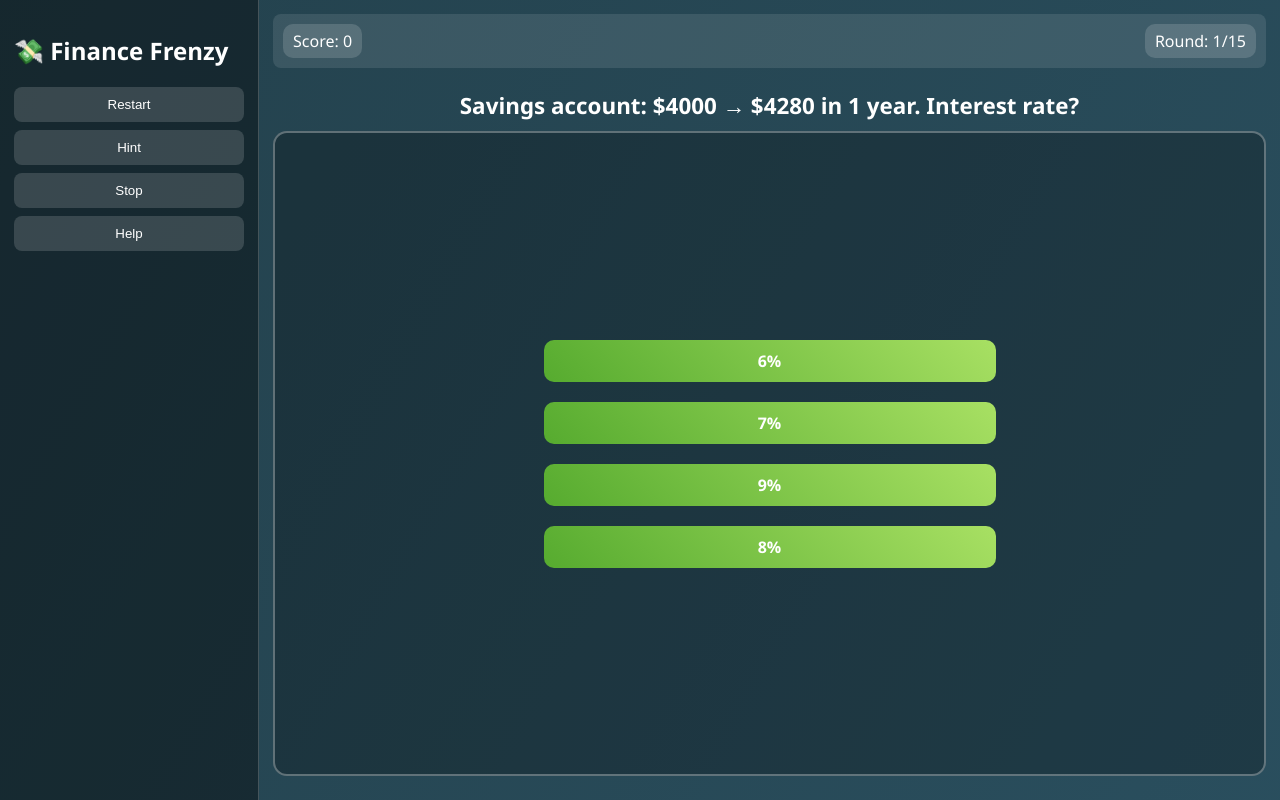
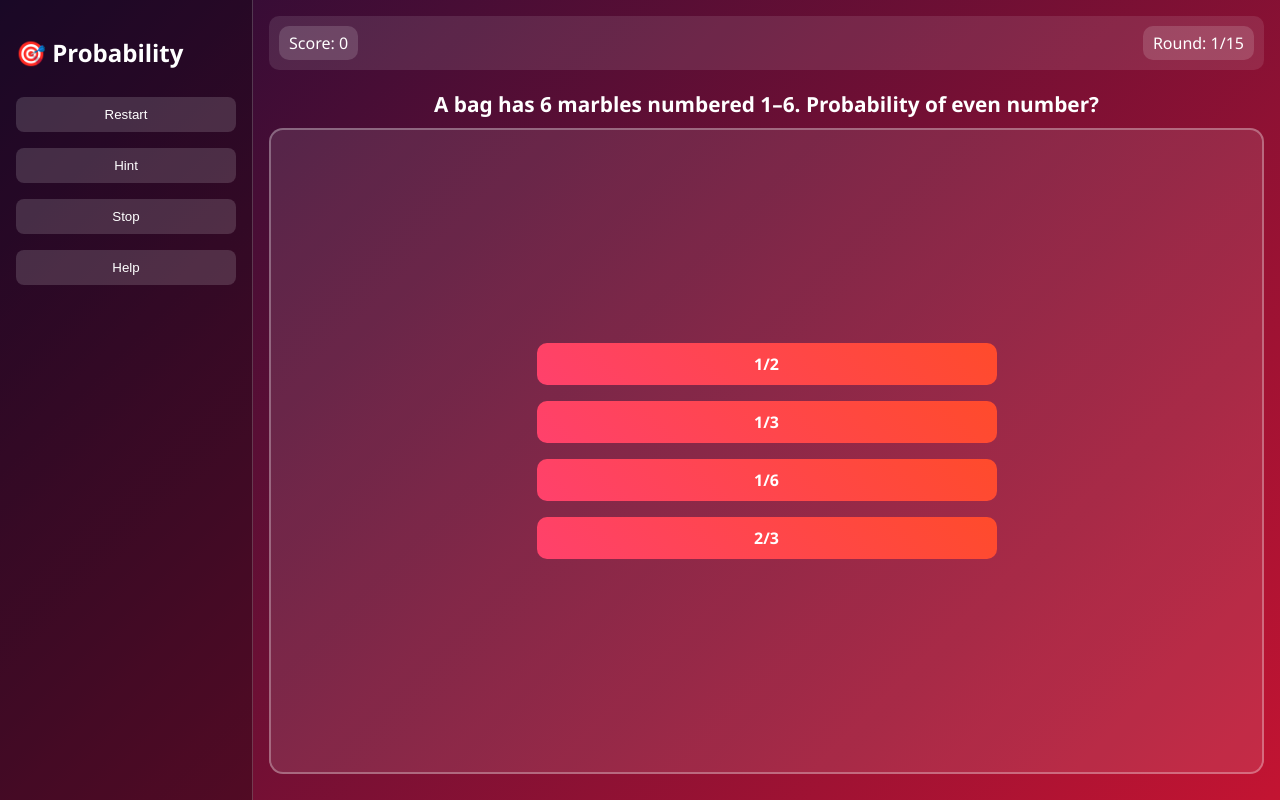
Before and after one commit to Expertmathtutoring/probability5-1, a plain HTML site: page index.html in a window 1280 px wide. Both pictures are taken after a click on the button "Restart". Drawn offline with Linux system fonts and the light colour scheme.

Commit message:
index.html

```diff
--- a/index.html
+++ b/index.html
@@ -1,39 +1,110 @@
 <!DOCTYPE html>
 <html lang="en">
 <head>
-<meta charset="UTF-8" />
-<meta name="viewport" content="width=device-width,initial-scale=1" />
-<title>💸 Finance Frenzy – Stage 5 Financial Mathematics</title>
+<meta charset="UTF-8">
+<meta name="viewport" content="width=device-width, initial-scale=1.0">
+<title>🎯 Probability Master – Stage 5 Challenge</title>
 <style>
-body{
-  margin:0;font-family:"Segoe UI",sans-serif;color:#fff;
-  background:linear-gradient(120deg,#0f2027,#203a43,#2c5364);
-  background-size:400% 400%;animation:bg 16s ease infinite;
-  display:flex;min-height:100vh;overflow:hidden;
+body {
+  margin:0;
+  font-family:"Segoe UI",sans-serif;
+  background:linear-gradient(135deg,#240b36,#c31432);
+  color:#fff;
+  min-height:100vh;
+  display:flex;
+  overflow:hidden;
 }
-@keyframes bg{0%{background-position:0%50%}50%{background-position:100%50%}100%{background-position:0%50%}}
-.sidebar{width:230px;background:rgba(0,0,0,.4);padding:14px;border-right:1px solid rgba(255,255,255,.2)}
-.tab{display:block;width:100%;margin:8px 0;padding:10px;border:none;border-radius:8px;
-  background:rgba(255,255,255,.15);color:#fff;cursor:pointer;transition:.2s}
-.tab:hover{background:rgba(255,255,255,.3)}
-.main{flex:1;display:flex;flex-direction:column;padding:14px}
-.topbar{display:flex;justify-content:space-between;align-items:center;flex-wrap:wrap;
-  background:rgba(255,255,255,.1);padding:10px;border-radius:8px;margin-bottom:12px}
-.badge{background:rgba(255,255,255,.15);padding:6px 10px;border-radius:10px}
-.question{text-align:center;font-weight:bold;font-size:1.4em;margin:10px auto}
-#gameArea{flex:1;display:flex;flex-direction:column;align-items:center;justify-content:center;
-  background:rgba(0,0,0,.25);border:2px solid rgba(255,255,255,.3);border-radius:14px;padding:20px}
-.choice{background:linear-gradient(45deg,#56ab2f,#a8e063);color:#fff;
-  font-weight:bold;margin:10px 0;padding:10px 16px;border-radius:10px;cursor:pointer;transition:.2s;width:80%;max-width:420px;text-align:center}
-.choice:hover{transform:scale(1.05);background:linear-gradient(45deg,#a8e063,#56ab2f)}
-.correct{background:#4caf50!important}
-.incorrect{background:#e53935!important}
-#message{text-align:center;margin-top:10px;font-weight:bold;font-size:1.1em}
+.sidebar {
+  width:220px;
+  background:rgba(0,0,0,0.3);
+  padding:16px;
+  border-right:1px solid rgba(255,255,255,0.2);
+}
+.tab {
+  width:100%;
+  margin:8px 0;
+  padding:10px;
+  border:none;
+  border-radius:8px;
+  background:rgba(255,255,255,0.15);
+  color:#fff;
+  cursor:pointer;
+  transition:0.2s;
+}
+.tab:hover {background:rgba(255,255,255,0.3);}
+.main {
+  flex:1;
+  display:flex;
+  flex-direction:column;
+  padding:16px;
+}
+.topbar {
+  display:flex;
+  justify-content:space-between;
+  background:rgba(255,255,255,0.1);
+  padding:10px;
+  border-radius:10px;
+  margin-bottom:10px;
+}
+.badge {
+  background:rgba(255,255,255,0.15);
+  padding:6px 10px;
+  border-radius:10px;
+}
+.question {
+  text-align:center;
+  font-weight:bold;
+  font-size:1.3em;
+  margin:10px auto;
+}
+#gameArea {
+  flex:1;
+  display:flex;
+  flex-direction:column;
+  align-items:center;
+  justify-content:center;
+  background:rgba(255,255,255,0.1);
+  border-radius:14px;
+  border:2px solid rgba(255,255,255,0.3);
+  padding:20px;
+}
+.choice {
+  background:linear-gradient(45deg,#ff416c,#ff4b2b);
+  color:#fff;
+  font-weight:bold;
+  margin:8px;
+  padding:10px 20px;
+  border-radius:10px;
+  cursor:pointer;
+  transition:0.3s;
+  width:80%;
+  max-width:420px;
+  text-align:center;
+}
+.choice:hover {transform:scale(1.05); background:linear-gradient(45deg,#ff4b2b,#ff416c);}
+.correct {background:#4caf50 !important;}
+.incorrect {background:#e53935 !important;}
+#message {
+  text-align:center;
+  margin-top:10px;
+  font-weight:bold;
+  font-size:1.1em;
+  transition:0.3s;
+}
+
+/* Fireworks */
+canvas#fireworks {
+  position:fixed;
+  left:0; top:0;
+  width:100%; height:100%;
+  pointer-events:none;
+}
 </style>
 </head>
 <body>
+
 <aside class="sidebar">
-<h2>💸 Finance Frenzy</h2>
+<h2>🎯 Probability</h2>
 <button class="tab" id="restartTab">Restart</button>
 <button class="tab" id="hintTab">Hint</button>
 <button class="tab" id="stopTab">Stop</button>
@@ -50,81 +121,143 @@ body{
   <div id="message"></div>
 </main>
 
+<canvas id="fireworks"></canvas>
+<audio id="cheer" src="https://cdn.pixabay.com/download/audio/2022/03/15/audio_6a692fd845.mp3?filename=applause-44774.mp3"></audio>
+
 <script>
-(()=>{
-const $=id=>document.getElementById(id);
-let score=0,round=0,active=false;
-const maxRounds=15;
+(() => {
+const $ = id => document.getElementById(id);
+let score = 0, round = 0, active = false;
+let current = null; // ✅ make current question global
+const maxRounds = 15;
 
-const questions=[
-  {q:"You invest $2000 at 4% compound interest for 3 years. Find the total amount.",
-   choices:["$2249.73","$2250","$2400","$2120"],
-   a:"$2249.73",hint:"Use A = P(1 + r)^t"},
-  {q:"A car worth $40,000 depreciates at 12% per year. Value after 2 years?",
-   choices:["$30,976","$31,000","$32,000","$28,000"],
-   a:"$30,976",hint:"Use V = P(1 − r)^t"},
-  {q:"Simple interest: $5000 at 7% for 4 years.",
-   choices:["$1400","$1350","$1500","$1200"],a:"$1400",hint:"I = P×R×T"},
-  {q:"You borrow $12,000 at 9% p.a. reducing balance for 3 years. Type of interest?",
-   choices:["Simple","Compound","Flat","GST"],a:"Reducing balance",hint:"Interest decreases each year"},
-  {q:"A laptop increases in price from $1200 to $1320. What % increase?",
-   choices:["8%","10%","12%","6%"],a:"10%",hint:"(Change ÷ Original)×100"},
-  {q:"You buy a TV for $1800 including 10% GST. Price before GST?",
-   choices:["$1620","$1650","$1680","$1700"],a:"$1636.36",hint:"Divide by 1.10"},
-  {q:"$10,000 invested at 5% comp. interest for 2 years. Find interest earned.",
-   choices:["$1025","$1000","$1050","$1100"],a:"$1025",hint:"A−P"},
-  {q:"A car loan of $25,000 depreciates 15% p.a. After 3 years value?",
-   choices:["$16,000","$18,100","$17,984","$19,000"],a:"$17,984",hint:"Use V=P(1−r)^t"},
-  {q:"Your income is $900/week; tax rate 20%. Net pay?",
-   choices:["$700","$720","$750","$760"],a:"$720",hint:"Subtract 20% tax"},
-  {q:"You invest $3000, earns $180 interest in 2 years. Rate?",
-   choices:["3%","2.5%","4%","6%"],a:"3%",hint:"I=P×R×T"},
-  {q:"You put $5000 in account at 6% compound for 5 years. Amount?",
-   choices:["$6691.13","$6500","$6600","$6800"],a:"$6691.13",hint:"A=P(1+r)^t"},
-  {q:"$800 phone depreciates 20%. New value?",
-   choices:["$640","$650","$660","$680"],a:"$640",hint:"80% of 800"},
-  {q:"Savings account: $4000 → $4280 in 1 year. Interest rate?",
-   choices:["6%","7%","8%","9%"],a:"7%",hint:"(Change ÷ Original)×100"},
-  {q:"$1000 grows to $1210 in 2 years compound interest. Annual rate?",
-   choices:["10%","5%","6%","8%"],a:"10%",hint:"Solve (1+r)^2 = 1.21"},
-  {q:"Your super fund earns 8% p.a. After 10 years $15,000 becomes?",
-   choices:["$32,383","$31,000","$33,000","$30,000"],a:"$32,383",hint:"A=P(1+r)^t"}
+const cheers = ["🎆 Fantastic!", "🎉 Amazing work!", "🔥 You’re unstoppable!", "🌟 Great reasoning!", "👏 Excellent probability logic!"];
+
+const questions = [
+  {q:"Two coins are tossed. What is the probability of getting exactly one head?", choices:["1/2","1/4","2/3","3/4"], a:"1/2", hint:"There are 4 outcomes: HH, HT, TH, TT."},
+  {q:"A die is rolled twice. What is the total number of possible outcomes?", choices:["36","12","18","24"], a:"36", hint:"6 × 6 outcomes."},
+  {q:"Event A and B are independent. If P(A)=0.4, P(B)=0.5, then P(A and B)=?", choices:["0.2","0.9","0.1","0.25"], a:"0.2", hint:"Multiply: 0.4 × 0.5."},
+  {q:"From a deck of 52 cards, P(getting a heart)=", choices:["1/4","1/13","1/2","1/26"], a:"1/4", hint:"There are 4 suits of equal size."},
+  {q:"If P(A)=0.7 and P(B)=0.5 and A, B are independent, find P(A or B).", choices:["0.85","1.2","0.35","0.65"], a:"0.85", hint:"Use formula: P(A)+P(B)-P(A∩B)."},
+  {q:"A spinner has 5 equal regions. Probability of NOT landing on red if 2 are red?", choices:["3/5","2/5","1/2","4/5"], a:"3/5", hint:"P(not red)=1−P(red)."},
+  {q:"Two dice are rolled. Probability that sum = 7?", choices:["1/6","1/12","1/36","1/3"], a:"1/6", hint:"Favourable pairs: (1,6),(2,5),(3,4),(4,3),(5,2),(6,1)."},
+  {q:"In a Venn diagram, events A and B overlap. What does the overlap represent?", choices:["A∪B","A∩B","A'","B'"], a:"A∩B", hint:"Intersection = both events occur."},
+  {q:"A bag has 4 red, 3 blue. One ball is drawn, not replaced, then another. Are these events independent?", choices:["No","Yes"], a:"No", hint:"Without replacement affects probability."},
+  {q:"If P(A)=0.3, P(B)=0.4, and P(A∩B)=0.1, find P(A∪B).", choices:["0.6","0.7","0.5","0.3"], a:"0.6", hint:"Add and subtract overlap: 0.3+0.4−0.1."},
+  {q:"If P(A)=0.5, what is P(not A)?", choices:["0.5","0.2","0.3","0.8"], a:"0.5", hint:"1−0.5."},
+  {q:"You roll a die twice. Probability of getting at least one 6?", choices:["11/36","1/6","25/36","5/6"], a:"11/36", hint:"1 - P(no 6 in both rolls)."},
+  {q:"A bag has 6 marbles numbered 1–6. Probability of even number?", choices:["1/2","1/3","2/3","1/6"], a:"1/2", hint:"Even numbers: 2,4,6."},
+  {q:"If P(A|B)=0.3 and P(B)=0.5, find P(A and B).", choices:["0.15","0.8","0.2","0.3"], a:"0.15", hint:"Multiply: P(A|B) × P(B)."},
+  {q:"A probability of 0.25 means the event is...", choices:["Unlikely","Likely","Certain","Impossible"], a:"Unlikely", hint:"Less than 0.5 means less likely to occur."}
 ];
 
-let current=null;
+// 🎇 Fireworks
+const canvas = $("fireworks");
+const ctx = canvas.getContext("2d");
+canvas.width = window.innerWidth;
+canvas.height = window.innerHeight;
+let particles = [];
+
+function createFirework(x, y){
+  for(let i=0;i<80;i++){
+    particles.push({
+      x, y,
+      radius:Math.random()*3+1,
+      color:`hsl(${Math.random()*360},100%,60%)`,
+      speedX:(Math.random()-0.5)*8,
+      speedY:(Math.random()-1)*8,
+      alpha:1
+    });
+  }
+}
+function animateFireworks(){
+  ctx.clearRect(0,0,canvas.width,canvas.height);
+  particles.forEach((p,i)=>{
+    ctx.globalAlpha=p.alpha;
+    ctx.fillStyle=p.color;
+    ctx.beginPath();
+    ctx.arc(p.x,p.y,p.radius,0,Math.PI*2);
+    ctx.fill();
+    p.x+=p.speedX;
+    p.y+=p.speedY;
+    p.alpha-=0.02;
+    if(p.alpha<=0) particles.splice(i,1);
+  });
+  requestAnimationFrame(animateFireworks);
+}
+animateFireworks();
+
+function playCheer(){
+  const cheer=$("cheer");
+  cheer.currentTime=0;
+  cheer.play();
+}
 
 function startRound(){
- if(round>=maxRounds){endGame();return;}
- active=true;$("message").textContent="";$("gameArea").innerHTML="";
- round++;$("round").textContent=round;
- current=questions[Math.floor(Math.random()*questions.length)];
- $("question").textContent=current.q;
- const shuffled=[...current.choices].sort(()=>Math.random()-0.5);
- shuffled.forEach(c=>{
-  const btn=document.createElement("div");
-  btn.className="choice";btn.textContent=c;
-  btn.onclick=()=>{
-   if(!active)return;
-   if(c===current.a){btn.classList.add("correct");score++;$("score").textContent=score;$("message").textContent="✅ Correct!";}
-   else{btn.classList.add("incorrect");$("message").textContent=`❌ Wrong! Correct: ${current.a}`;}
-   active=false;setTimeout(startRound,1300);
+  if(round >= maxRounds){ endGame(); return; }
+  active = true;
+  $("message").textContent = "";
+  $("gameArea").innerHTML = "";
+  round++;
+  $("round").textContent = round;
+  current = questions[Math.floor(Math.random()*questions.length)]; // ✅ assign globally
+  $("question").textContent = current.q;
+  const shuffled = [...current.choices].sort(() => Math.random() - 0.5);
+  shuffled.forEach(choice => {
+    const btn = document.createElement("div");
+    btn.className = "choice";
+    btn.textContent = choice;
+    btn.onclick = e => {
+      if(!active) return;
+      if(choice === current.a){
+        btn.classList.add("correct");
+        score++;
+        $("score").textContent = score;
+        $("message").textContent = cheers[Math.floor(Math.random()*cheers.length)];
+        $("message").style.color = "#4ef04e";
+        createFirework(e.clientX, e.clientY);
+        playCheer();
+      } else {
+        btn.classList.add("incorrect");
+        $("message").textContent = `❌ Wrong! Correct: ${current.a}`;
+        $("message").style.color = "#ff6060";
+      }
+      active = false;
+      setTimeout(startRound, 1600);
     };
     $("gameArea").appendChild(btn);
   });
 }
 
 function endGame(){
- $("question").textContent=`🏁 Game over! Final Score: ${score}/${round}`;
- $("gameArea").innerHTML="";$("message").textContent="Press Restart to try again.";active=false;
+  $("question").textContent = `🏁 Game over! Final Score: ${score}/${round}`;
+  $("gameArea").innerHTML = "";
+  $("message").textContent = "Press Restart to play again.";
+  active = false;
 }
 
-$("restartTab").onclick=()=>{
- score=0;round=0;$("score").textContent=0;$("round").textContent=0;
- $("question").textContent="Starting...";setTimeout(startRound,600);
+$("restartTab").onclick = () => {
+  score = 0; round = 0;
+  $("score").textContent = 0;
+  $("round").textContent = 0;
+  $("question").textContent = "Starting...";
+  setTimeout(startRound, 800);
 };
-$("hintTab").onclick=()=>{if(current)alert("💡 Hint: "+current.hint)};
-$("stopTab").onclick=()=>{$("gameArea").innerHTML="";$("message").textContent="⏹ Game paused. Restart to resume.";active=false};
-$("helpTab").onclick=()=>{alert("💸 Finance Frenzy Instructions:\n• Click Restart to begin.\n• Choose the correct answer.\n• Use Hint if stuck.\n• Each correct = +1 point.\n• 15 rounds total.\n• Suitable for Stage 5 Financial Mathematics.");};
+
+// ✅ Fixed Hint function
+$("hintTab").onclick = () => {
+  if(current && current.hint) alert("💡 Hint: " + current.hint);
+  else alert("No hint available yet! Start a round first.");
+};
+
+$("stopTab").onclick = () => {
+  $("gameArea").innerHTML = "";
+  $("message").textContent = "⏹ Game paused.";
+  active = false;
+};
+$("helpTab").onclick = () => {
+  alert("🎯 How to Play:\n• Click Restart to begin.\n• Choose the correct probability answer.\n• Use hints if needed.\n• 15 rounds total.\n• Covers Stage 5 concepts: compound events, Venn diagrams, conditional probability, and independent/dependent events.");
+};
 })();
 </script>
 </body>
```
Lines whose indentation alone changed are shown as unchanged.
